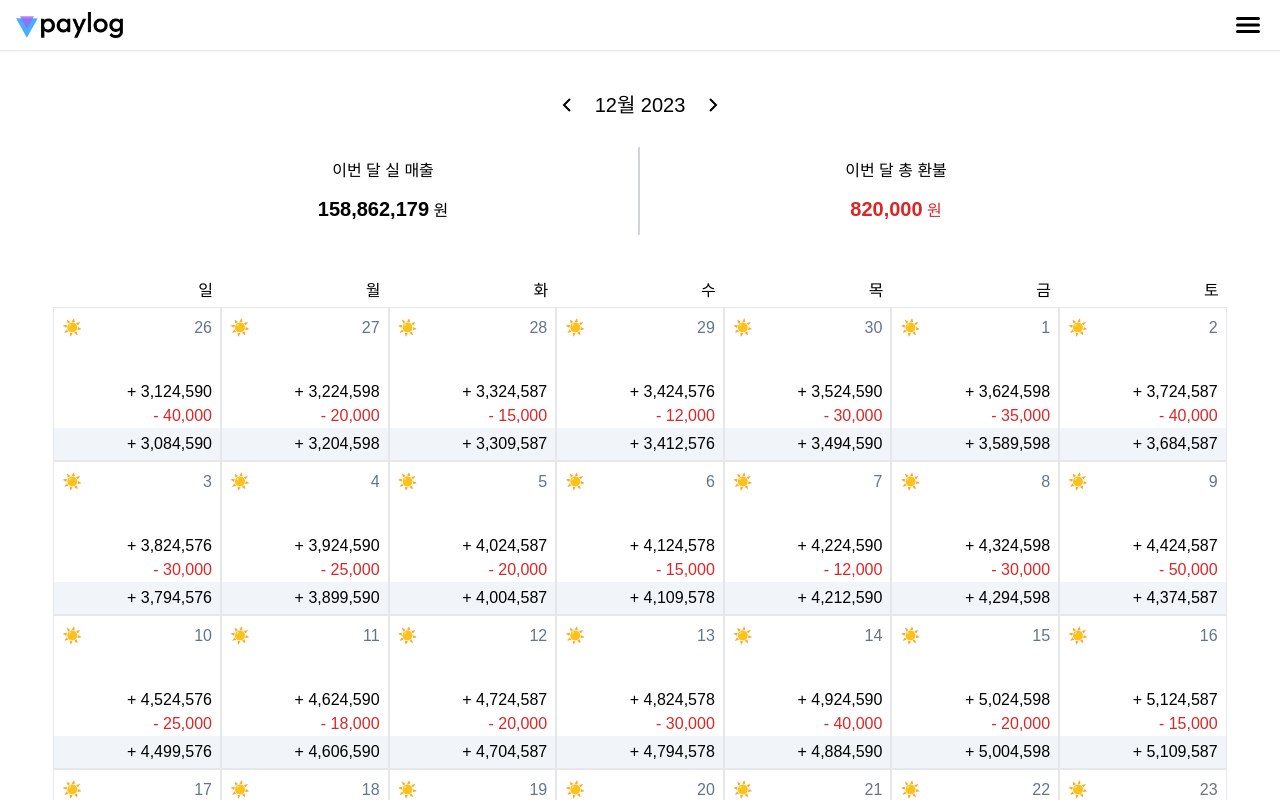
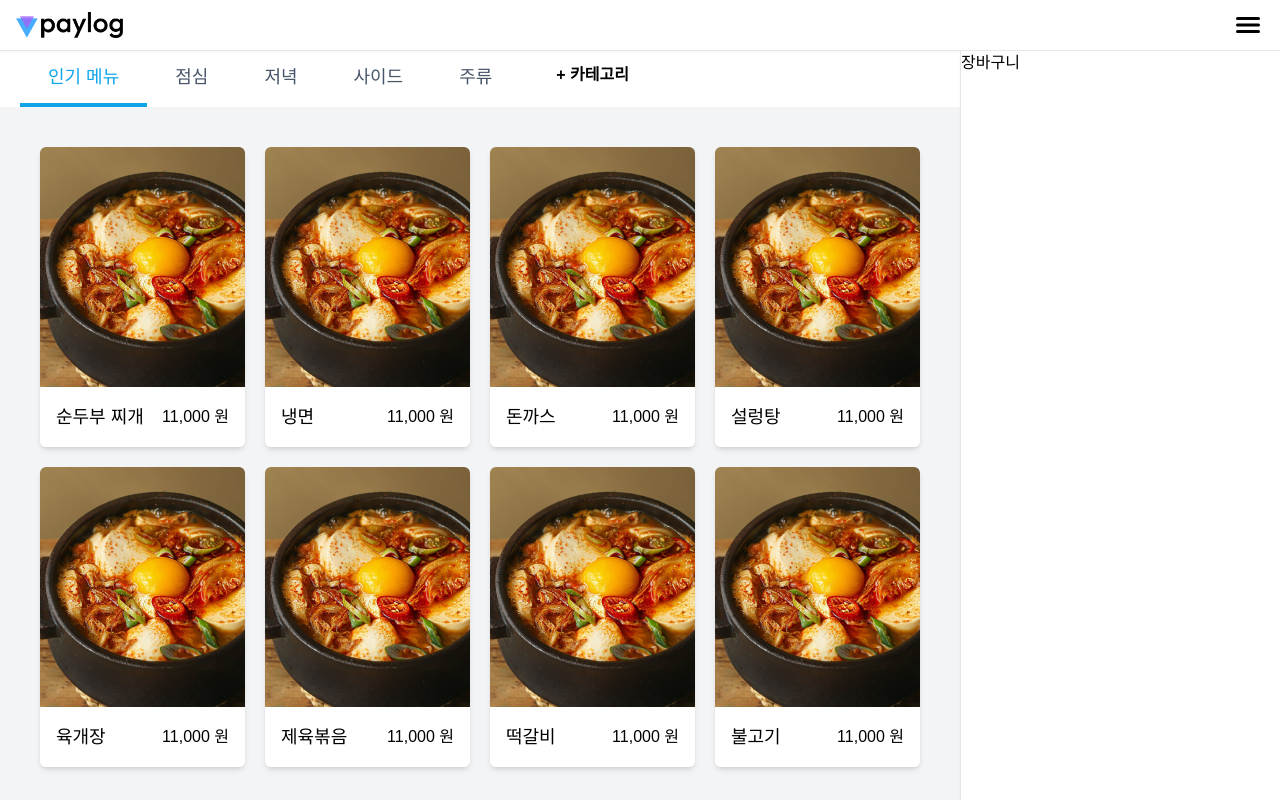
Before and after one commit to seyoung97/paylog_front, a React (Vite) app: page / in a window 1280 px wide. Shown: the top 800 px of the page. Built offline with nearby package versions, Linux system fonts and the light colour scheme.

Commit message:
Design KAN-29: 메뉴 아이템 카드 UI

```diff
--- a/src/App.tsx
+++ b/src/App.tsx
@@ -1,14 +1,16 @@
 import { Route, Routes } from "react-router-dom";
+import Header from "./components/Header";
+import Order from "./pages/Order";
 import RevenueCalendar from "./pages/RevenueCalendar";
 import ProductAnalysis from "./pages/ProductAnalysis";
-import Header from "./components/Header";
 
 function App() {
   return (
     <>
       <Header />
       <Routes>
-        <Route path="/" element={<RevenueCalendar />} />
+        <Route path="/" element={<Order />} />
+        <Route path="/revenue_calendar" element={<RevenueCalendar />} />
         <Route path="/product_analysis" element={<ProductAnalysis />} />
       </Routes>
     </>
--- /dev/null
+++ b/src/components/Cart.tsx
@@ -0,0 +1,7 @@
+export default function Cart() {
+  return (
+    <div className="bg-white w-3/12 h-screen absolute top-0 right-0 border-l border-gray-200 shadow-sm">
+      장바구니
+    </div>
+  );
+}
--- a/src/components/Header.tsx
+++ b/src/components/Header.tsx
@@ -12,8 +12,8 @@ export default function Header() {
   };
 
   return (
-    <>
-      <div className="flex justify-between items-center w-full border-b border-gray-200 shadow-sm">
+    <div className="sticky top-0 bg-white">
+      <div className=" flex justify-between items-center w-full border-b border-gray-200 shadow-sm">
         <div className="w-1/12 mx-4 py-3">
           <img src={logo} className="w-full"></img>
         </div>
@@ -24,6 +24,6 @@ export default function Header() {
         )}
       </div>
       <Menu isMenuOpen={isMenuOpen} />
-    </>
+    </div>
   );
 }
--- a/src/components/Menu.tsx
+++ b/src/components/Menu.tsx
@@ -8,7 +8,7 @@ export default function Menu({ isMenuOpen }: Props) {
   const navigate = useNavigate();
 
   const navigateToCalendar = () => {
-    navigate("/");
+    navigate("/revenue_calendar");
   };
 
   const navigateToProductAnalysis = () => {
--- /dev/null
+++ b/src/components/OrderCategoryTab.tsx
@@ -0,0 +1,30 @@
+import { useState } from "react";
+
+export default function OrderCategoryTab() {
+  const [category, setCategory] = useState("인기 메뉴");
+  const [isAdmin, setIsAdmin] = useState(true);
+  const categories = ["인기 메뉴", "점심", "저녁", "사이드", "주류"];
+  const focusedStyle = "border-b-4 border-sky-500 text-sky-500";
+  const unfocusedStyle = "text-slate-600";
+
+  return (
+    <div className="flex mx-5 w-9/12">
+      {categories.map((item) => {
+        return (
+          <div
+            key={item}
+            className={`px-7 py-3 text-lg cursor-pointer ${
+              category === item ? focusedStyle : unfocusedStyle
+            }`}
+            onClick={() => {
+              setCategory(item);
+            }}
+          >
+            {item}
+          </div>
+        );
+      })}
+      {isAdmin && <div className="px-9 py-3 font-semibold">+ 카테고리</div>}
+    </div>
+  );
+}
--- /dev/null
+++ b/src/components/ProductCard.tsx
@@ -0,0 +1,18 @@
+import productImageUrl from "../assets/images/products/tofusoup.jpg";
+
+type Props = {
+  data: string;
+};
+
+export default function ProductCard({ data }: Props) {
+  return (
+    <div className=" rounded-md overflow-hidden shadow-md">
+      <div className="w-full h-60">
+        <img src={productImageUrl} className="w-full h-full object-cover"></img>
+      </div>
+      <div className="bg-white flex justify-between items-center px-4 py-4">
+        <span className="text-lg">{data}</span> <span>11,000 원</span>
+      </div>
+    </div>
+  );
+}
--- /dev/null
+++ b/src/components/ProductMenu.tsx
@@ -0,0 +1,9 @@
+import ProductMenuGrid from "./ProductMenuGrid";
+
+export default function ProductMenu() {
+  return (
+    <div className="w-9/12 h-screen bg-gray-100">
+      <ProductMenuGrid />
+    </div>
+  );
+}
--- /dev/null
+++ b/src/components/ProductMenuGrid.tsx
@@ -0,0 +1,26 @@
+import ProductCard from "./ProductCard";
+
+export default function ProductMenuGrid() {
+  const products = [
+    "순두부 찌개",
+    "냉면",
+    "돈까스",
+    "설렁탕",
+    "육개장",
+    "제육볶음",
+    "떡갈비",
+    "불고기",
+  ];
+
+  return (
+    <ul className="grid gap-5 grid-cols-1 sm:grid-cols-2 md:grid-cols-3 lg:grid-cols-4 p-10">
+      {products.map((el) => {
+        return (
+          <li key={el}>
+            <ProductCard data={el} />
+          </li>
+        );
+      })}
+    </ul>
+  );
+}
--- a/src/index.css
+++ b/src/index.css
@@ -27,4 +27,5 @@ body {
   position: fixed;
   right: 0px;
   transition: 0.5s;
+  z-index: 10;
 }
--- /dev/null
+++ b/src/pages/Order.tsx
@@ -0,0 +1,13 @@
+import OrderCategoryTab from "../components/OrderCategoryTab";
+import Cart from "../components/Cart";
+import ProductMenu from "../components/ProductMenu";
+
+export default function Order() {
+  return (
+    <div className="relative">
+      <OrderCategoryTab />
+      <Cart />
+      <ProductMenu />
+    </div>
+  );
+}
```
Also changed, not shown: src/assets/images/products/tofusoup.jpg (added).
